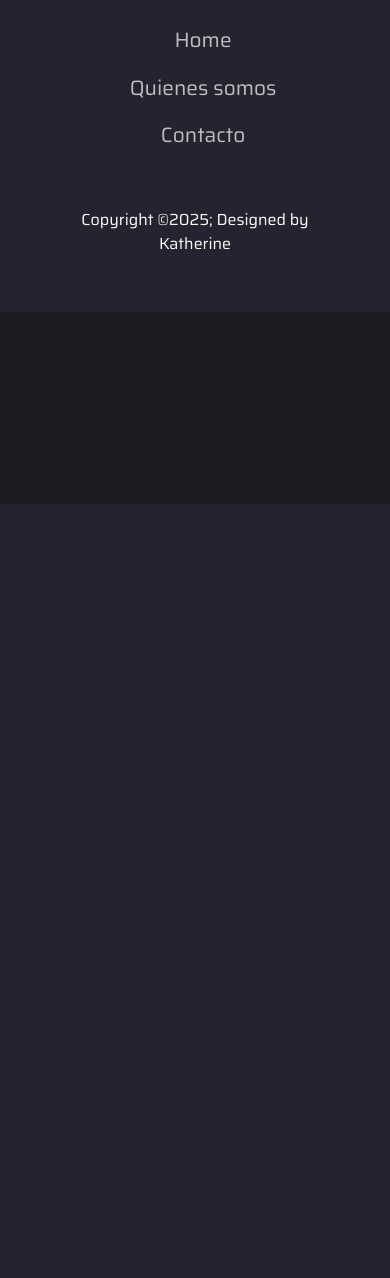
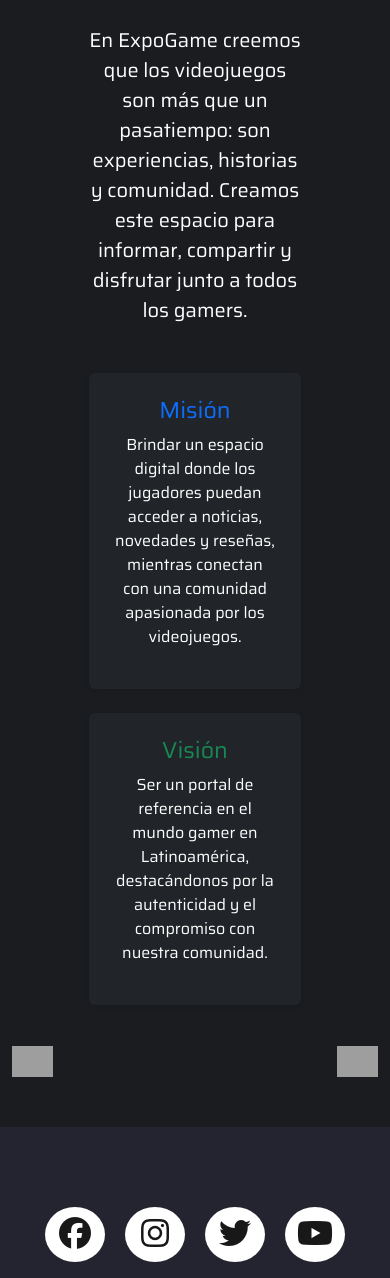
Before and after one commit to Katherine-suazo/web, a Django app: page /qsomos/ in a window 390 px wide. Shown: the part 340-1618 px from the top of the page. Before the commit the page ends 844 px from the top, so only its background shows below. Run offline with Django 5.2, Linux system fonts and the light colour scheme; some libraries are stand-ins or nearby versions; grey boxes are pictures that could not be loaded.

Commit message:
Agregar contenido y estilos a la plantilla 'qsomos.html', incluyendo misión y visión, y ajustar márgenes en 'base.html'

```diff
--- a/core/templates/core/base.html
+++ b/core/templates/core/base.html
@@ -52,7 +52,7 @@
             /* asegura que el texto quede encima */
         }
 
-        .row {
+        .row, .arriba {
             margin-top: 70px;
         }
 
--- a/core/templates/core/qsomos.html
+++ b/core/templates/core/qsomos.html
@@ -2,6 +2,47 @@
 
 {% block content %}
 
-<h1>Quienes somos</h1>
+<div class="position-relative arriba">
+    <img src="https://img.goodfon.com/wallpaper/nbig/2/58/gear-of-war-battlefield-1.webp"
+         class="img-fluid w-100" alt="Banner gamer">
+
+    <div class="position-absolute top-0 start-0 w-100 h-100"
+         style="background: rgba(0,0,0,0.6);"></div>
+
+    <div class="position-absolute top-50 start-50 translate-middle text-center text-white">
+        <h1 class="display-4 fw-bold">¿Quiénes somos?</h1>
+        <p class="lead">Un espacio creado por y para gamers 🎮</p>
+    </div>
+</div>
+
+<div class="container text-white my-5">
+    <p class="lead text-center">
+        En <strong>ExpoGame</strong> creemos que los videojuegos son más que un pasatiempo:
+        son experiencias, historias y comunidad. Creamos este espacio para informar, compartir
+        y disfrutar junto a todos los gamers.
+    </p>
+
+    <div class="row mt-5">
+        <div class="col-md-6 mb-4">
+            <div class="p-4 bg-dark rounded shadow-sm h-100">
+                <h3 class="text-primary">Misión</h3>
+                <p>
+                    Brindar un espacio digital donde los jugadores puedan acceder a noticias,
+                    novedades y reseñas, mientras conectan con una comunidad apasionada por los videojuegos.
+                </p>
+            </div>
+        </div>
+
+        <div class="col-md-6 mb-4">
+            <div class="p-4 bg-dark rounded shadow-sm h-100">
+                <h3 class="text-success">Visión</h3>
+                <p>
+                    Ser un portal de referencia en el mundo gamer en Latinoamérica,
+                    destacándonos por la autenticidad y el compromiso con nuestra comunidad.
+                </p>
+            </div>
+        </div>
+    </div>
+</div>
 
 {% endblock %}
```
